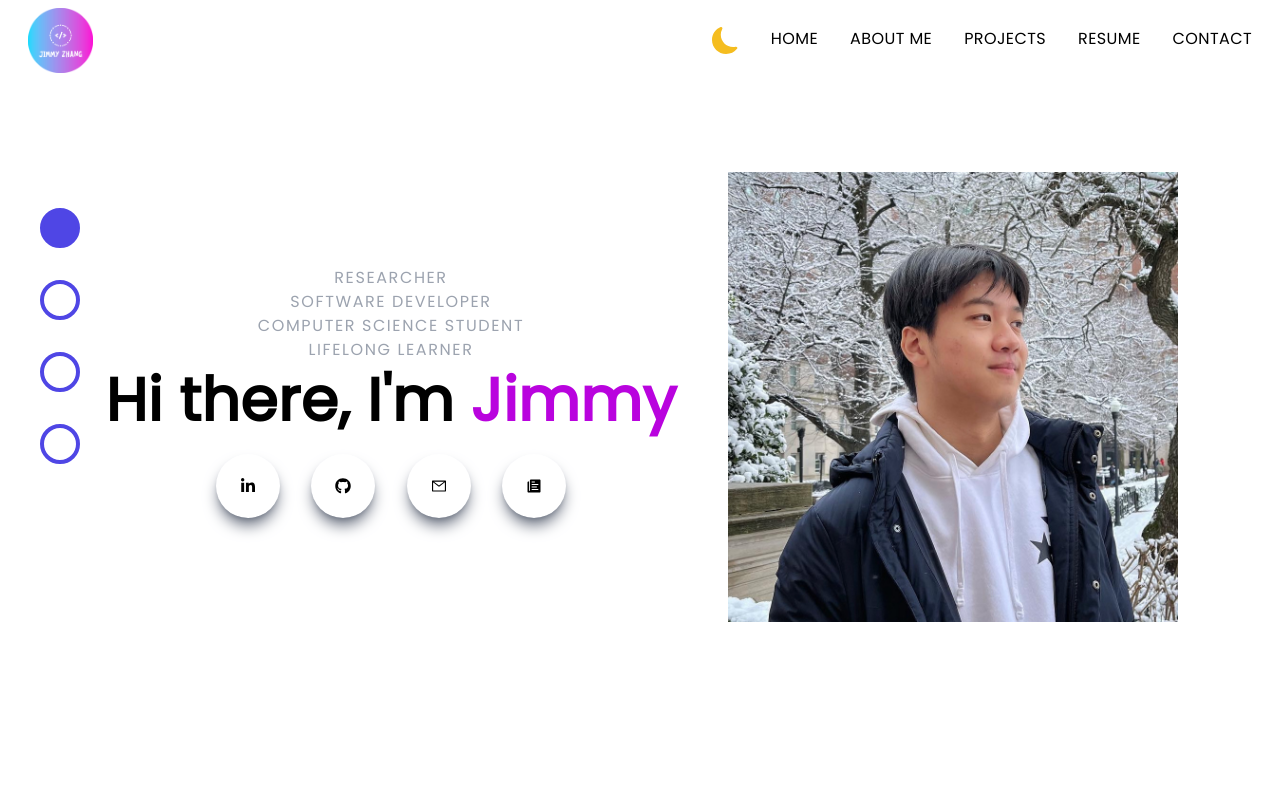
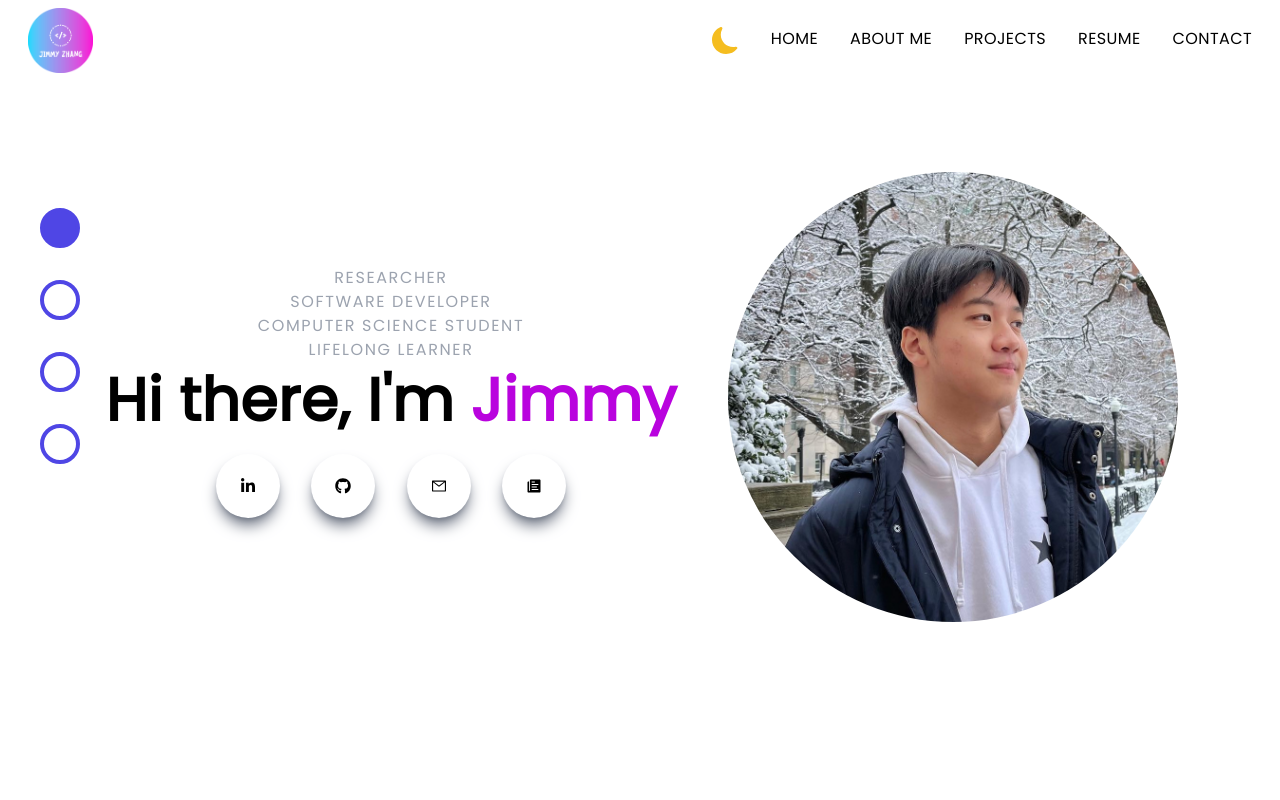
Before and after one commit to jimmyzhang2003/jimmyzhang2003.github.io, a Next.js app: page / in a window 1280 px wide. Shown: the top 800 px of the page. Built offline with nearby package versions, Linux system fonts and the light colour scheme.

Commit message:
Small updates to navbar and hero picture

```diff
--- a/components/Hero.jsx
+++ b/components/Hero.jsx
@@ -66,6 +66,7 @@ const Hero = (props, ref) => {
 						alt="Picture of Jimmy"
 						width="450px"
 						height="450px"
+						className="rounded-full"
 					/>
 				</div>
 			</div>
--- a/components/Navbar.jsx
+++ b/components/Navbar.jsx
@@ -110,6 +110,7 @@ const Navbar = () => {
 						<div className="flex w-full items-center justify-between">
 							<Link href="/">
 								<Image
+									onClick={() => setNav(false)}
 									src="/assets/logo-modified.png"
 									width="65"
 									height="65"
```
